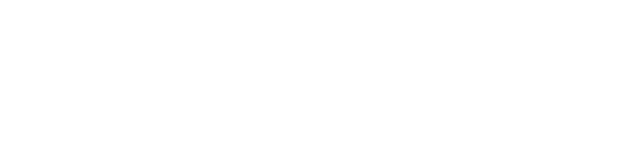
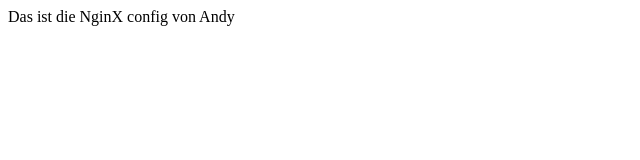
Before and after one commit to CloudHelden/DockerFoundation, a plain HTML site: page html/andy.html in a window 1280 px wide. Shown: the whole page, without its empty margins (0-640 px from the left). Drawn offline with Linux system fonts and the light colour scheme.

Commit message:
Inhalt der html anpassen

```diff
--- a/html/andy.html
+++ b/html/andy.html
@@ -1,10 +1,13 @@
 <!DOCTYPE html>
 <html>
+
 <head>
     <meta charset="UTF-8" />
-    <title>title</title>
+    <title>Andy - NginX Config</title>
 </head>
+
 <body>
+    Das ist die NginX config von Andy
+</body>
 
-</body>
 </html>
```
